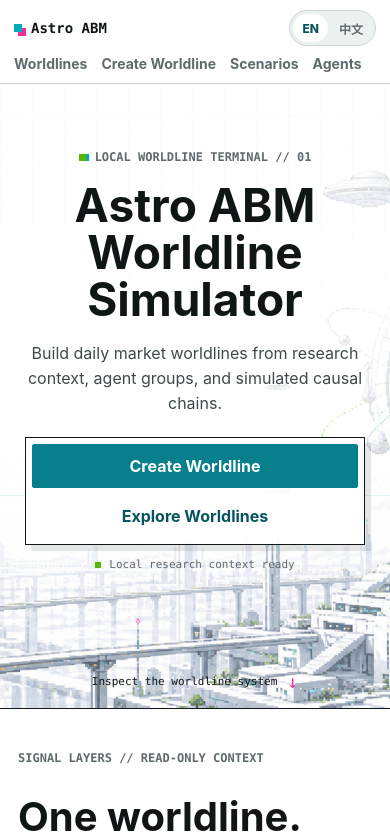
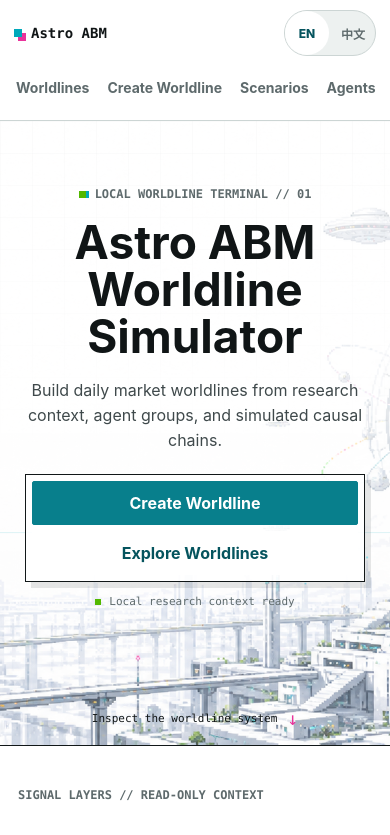
Before and after one commit to KiVixx/astro-abm, a Next.js app in the folder apps/web/: page / in a window 390 px wide. Shown: the top 835 px of the page. Built offline with nearby package versions, Linux system fonts and the light colour scheme.

Commit message:
Improve mobile touch targets

```diff
--- a/apps/web/src/app/globals.css
+++ b/apps/web/src/app/globals.css
@@ -3007,14 +3007,19 @@ pre {
   outline: none;
 }
 
-.asset-stress-point circle {
+.asset-stress-hit-target {
+  fill: transparent;
+  stroke: none;
+}
+
+.asset-stress-point circle:not(.asset-stress-hit-target) {
   stroke: var(--surface);
   stroke-width: 1.5;
 }
 
-.asset-stress-point:hover circle,
-.asset-stress-point:focus-visible circle,
-.asset-stress-point.is-selected circle {
+.asset-stress-point:hover circle:not(.asset-stress-hit-target),
+.asset-stress-point:focus-visible circle:not(.asset-stress-hit-target),
+.asset-stress-point.is-selected circle:not(.asset-stress-hit-target) {
   filter: drop-shadow(0 4px 7px rgba(29, 37, 45, 0.26));
   stroke: var(--text);
   stroke-width: 2;
@@ -3028,6 +3033,11 @@ pre {
 }
 
 @media (max-width: 760px) {
+  button,
+  .button {
+    min-height: 44px;
+  }
+
   .site-header {
     display: grid;
     gap: 9px 14px;
@@ -3038,6 +3048,7 @@ pre {
   .brand {
     grid-column: 1;
     grid-row: 1;
+    min-height: 44px;
   }
 
   .site-header-actions {
@@ -3065,7 +3076,20 @@ pre {
   }
 
   .site-header nav a {
+    align-items: center;
+    display: flex;
     flex: 0 0 auto;
+    min-height: 44px;
+    padding: 0 2px;
+  }
+
+  .language-toggle button {
+    min-height: 44px;
+    min-width: 44px;
+  }
+
+  .language-toggle {
+    padding: 0;
   }
 
   .home-stage {
--- a/apps/web/src/components/workbench/AssetStressSentimentChart.tsx
+++ b/apps/web/src/components/workbench/AssetStressSentimentChart.tsx
@@ -220,6 +220,12 @@ export function AssetStressSentimentChart({
               tabIndex={point.date === selectedDate ? 0 : -1}
             >
               <circle
+                className="asset-stress-hit-target"
+                cx={point.x}
+                cy={point.y}
+                r="22"
+              />
+              <circle
                 cx={point.x}
                 cy={point.y}
                 fill={point.color}
```
